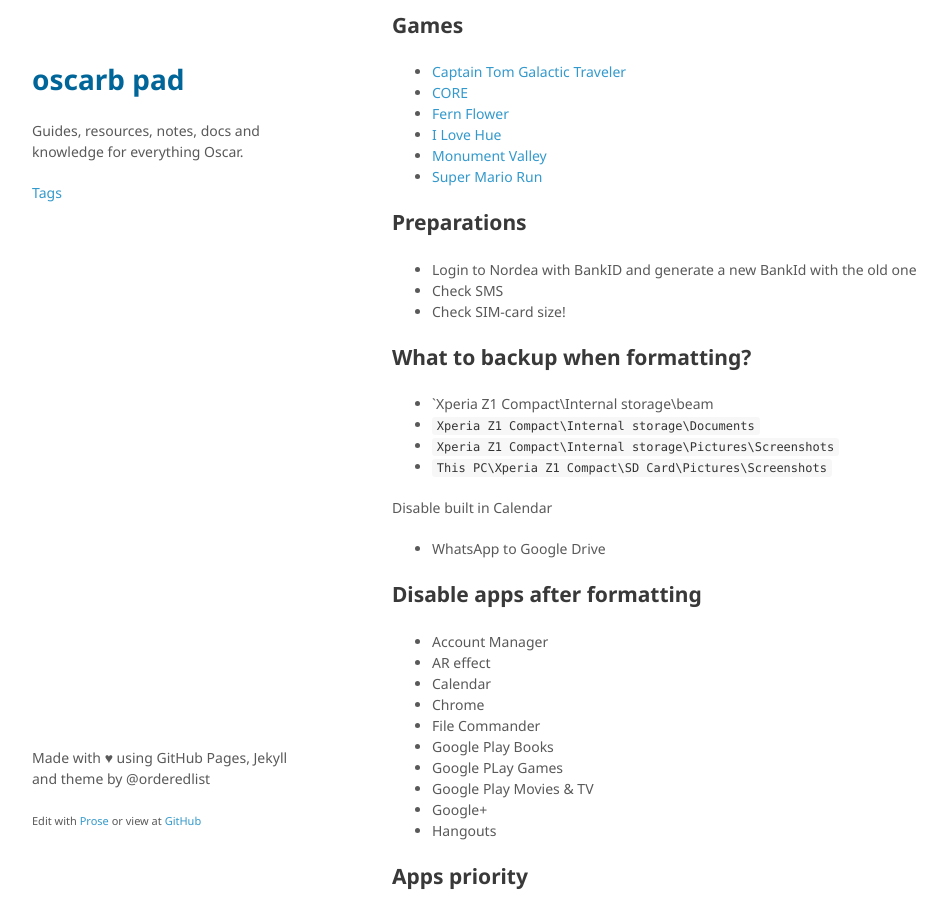
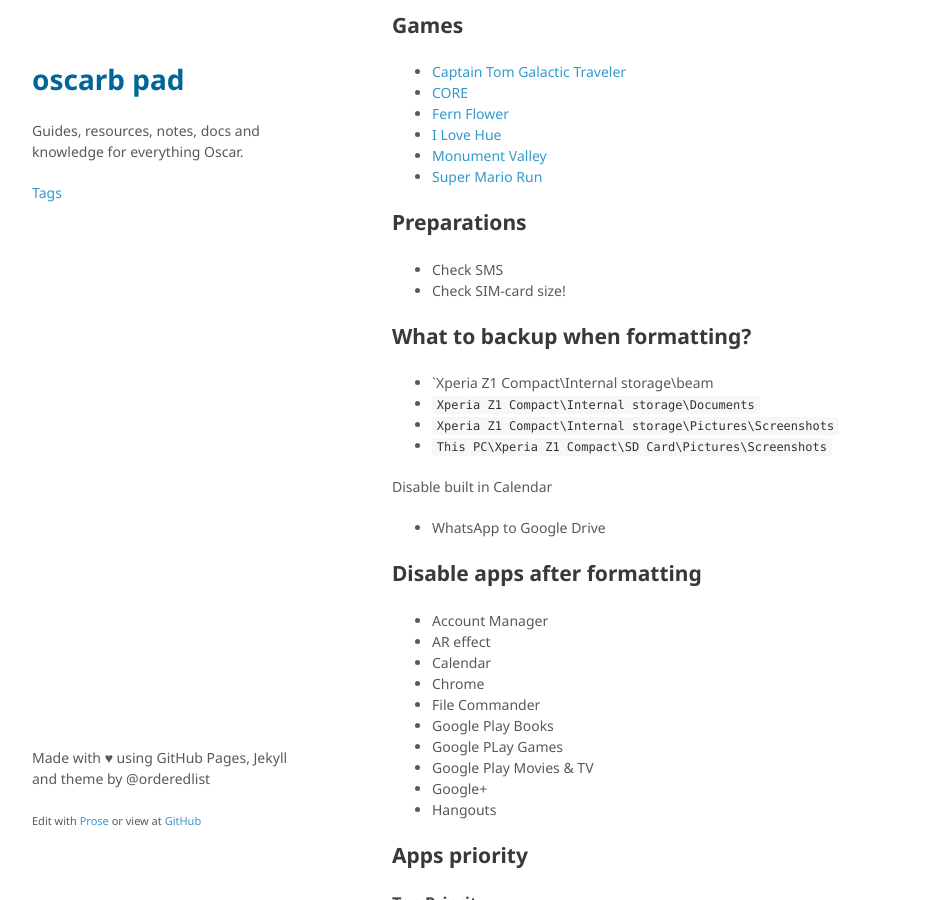
Before and after one commit to oscarb/pad, a Jekyll site: the page built from _docs/android-device-guide.md, in a window 1280 px wide and 900 px high, scrolled down 1358 px. Shown: the whole window, without its empty margins (128-1075 px from the left). Built offline with Jekyll 4.4.1, drawn with Linux system fonts in a browser that asks for light colours; some web fonts are replaced.

Commit message:
Update android-device-guide.md

```diff
--- a/_docs/android-device-guide.md
+++ b/_docs/android-device-guide.md
@@ -78,7 +78,6 @@ published: true
 
 ## Preparations
 
-* Login to Nordea with BankID and generate a new BankId with the old one
 * Check SMS
 * Check SIM-card size!
 
```
